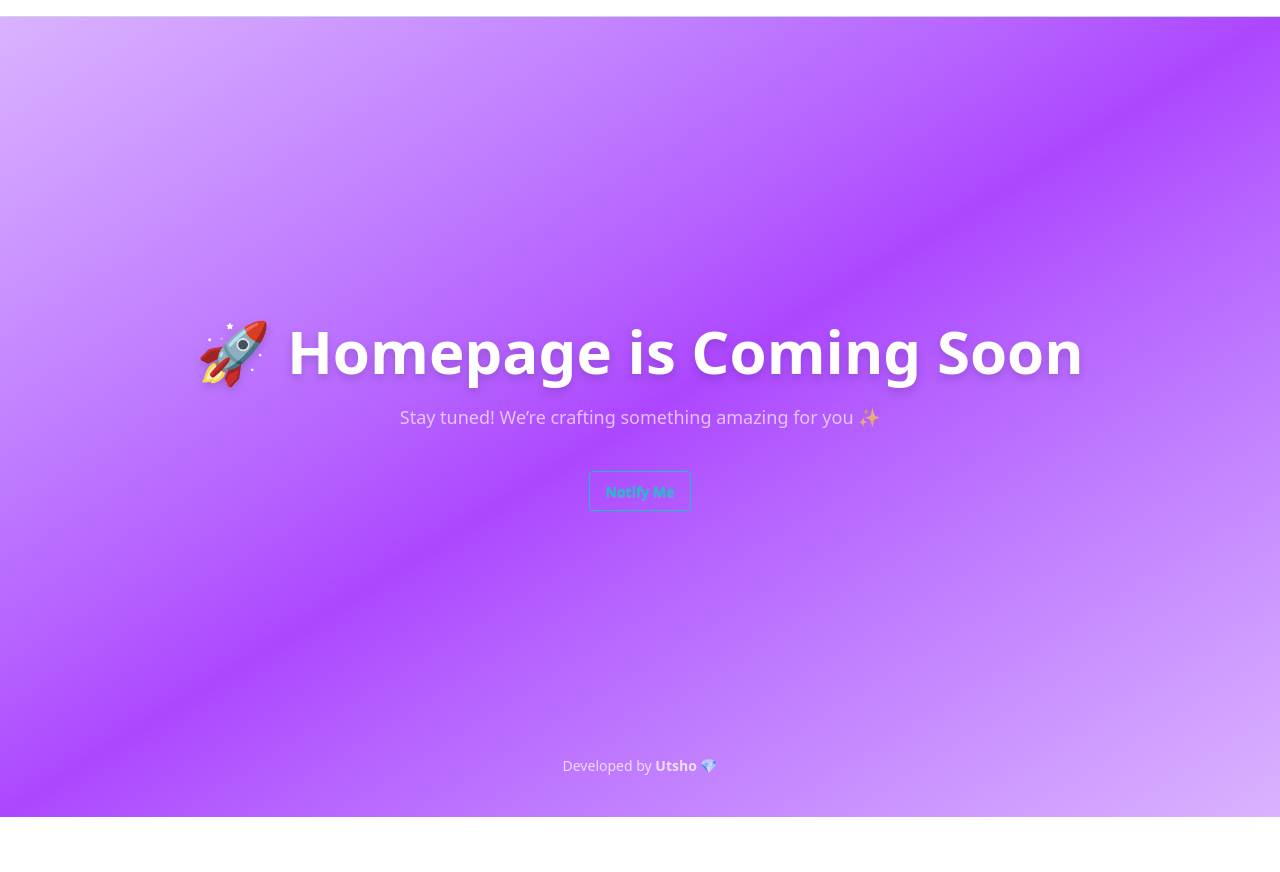
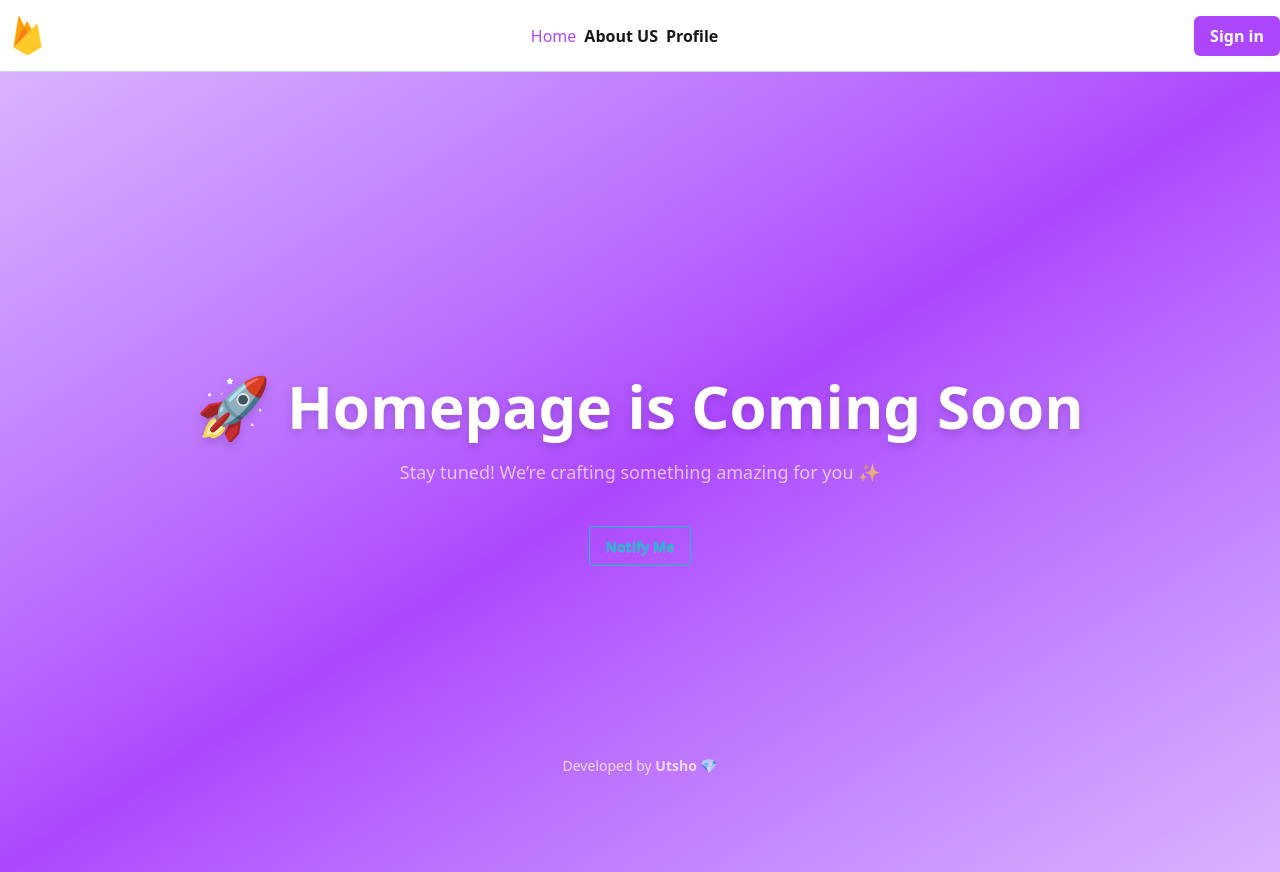
Before and after one commit to samibyte/firebase-auth, a React (Vite) app: page / in a window 1280 px wide. Before the commit the page ends 817 px from the top, so only its background shows below. Built offline with nearby package versions, Linux system fonts and the light colour scheme.

Commit message:
Add navbar

```diff
--- a/src/Components/MyContainer.jsx
+++ b/src/Components/MyContainer.jsx
@@ -1,7 +1,5 @@
-import React from "react";
-
-const MyContainer = () => {
-  return <div></div>;
+const MyContainer = ({ className, children }) => {
+  return <div className={`${className} container mx-auto`}>{children}</div>;
 };
 
 export default MyContainer;
--- /dev/null
+++ b/src/Components/MyLink.jsx
@@ -0,0 +1,16 @@
+import { NavLink } from "react-router";
+
+const MyLink = ({ to, className, children }) => {
+  return (
+    <NavLink
+      to={to}
+      className={({ isActive }) =>
+        isActive ? "text-purple-500" : `${className} font-semibold`
+      }
+    >
+      {children}
+    </NavLink>
+  );
+};
+
+export default MyLink;
--- a/src/Components/Navbar.jsx
+++ b/src/Components/Navbar.jsx
@@ -1,8 +1,7 @@
-import { Link, NavLink } from "react-router";
+import { Link } from "react-router";
 import logo from "../assets/img/firebase-logo.png";
 import MyContainer from "./MyContainer";
 import MyLink from "./MyLink";
-// import MyLink from "./MyLink";
 
 const Navbar = () => {
   return (
```
